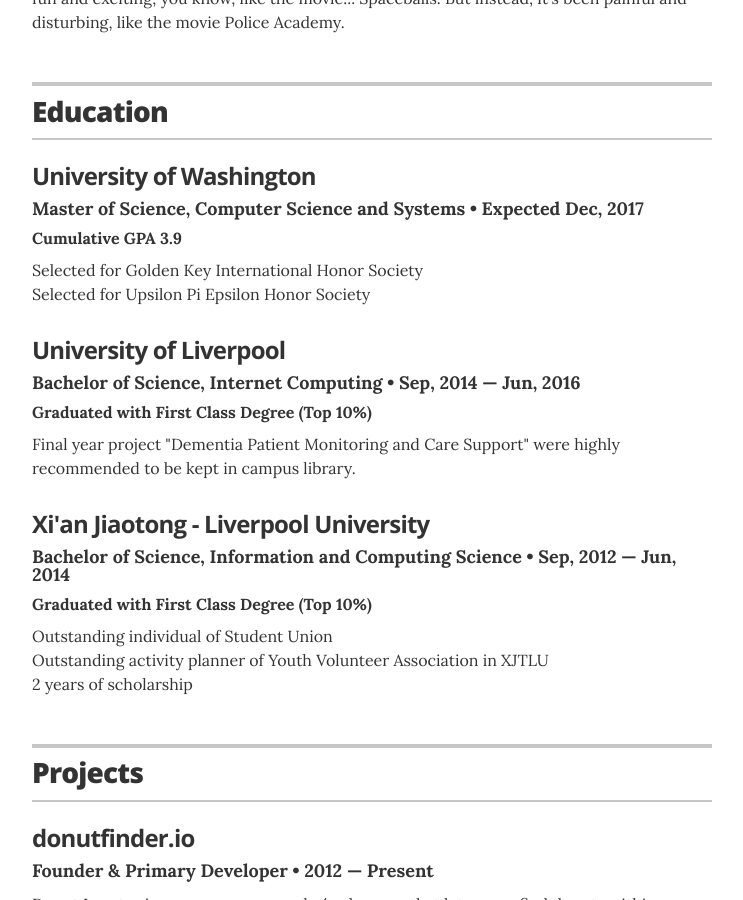
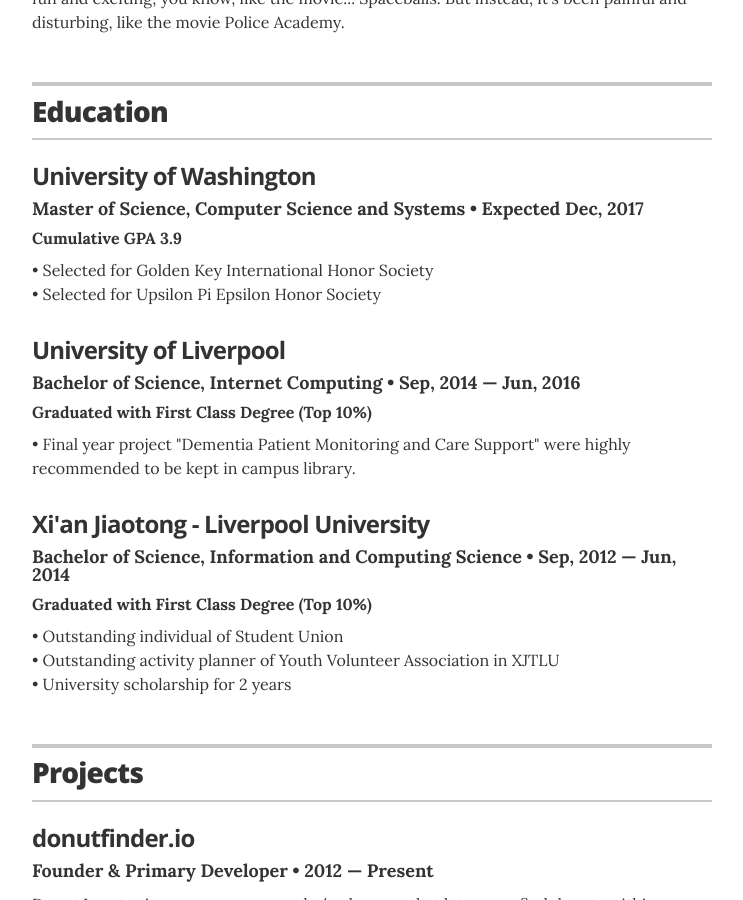
Before and after one commit to Yuyang105/Yuyang105.github.io, a Jekyll site: the page built from index.html, in a window 1280 px wide and 900 px high, scrolled down 1161 px. Shown: the whole window, without its empty margins (268-1011 px from the left). Built offline with Jekyll 4.4.1, drawn with Linux system fonts in a browser that asks for light colours.

Commit message:
Update education.yml

```diff
--- a/_data/education.yml
+++ b/_data/education.yml
@@ -3,18 +3,18 @@
   uni: University of Washington
   year: Expected Dec, 2017
   awards: Cumulative GPA 3.9
-  summary: Selected for Golden Key International Honor Society <br /> Selected for Upsilon Pi Epsilon Honor Society
+  summary: • Selected for Golden Key International Honor Society <br /> • Selected for Upsilon Pi Epsilon Honor Society
 
 # UoL
 - degree: Bachelor of Science, Internet Computing
   uni: University of Liverpool
   year: Sep, 2014 &mdash; Jun, 2016
   awards: Graduated with First Class Degree (Top 10%)
-  summary: Final year project "Dementia Patient Monitoring and Care Support" were highly recommended to be kept in campus library.
+  summary: • Final year project "Dementia Patient Monitoring and Care Support" were highly recommended to be kept in campus library.
 
 # XJTLU
 - degree: Bachelor of Science, Information and Computing Science
   uni: Xi'an Jiaotong - Liverpool University
   year: Sep, 2012 &mdash; Jun, 2014
   awards: Graduated with First Class Degree (Top 10%)
-  summary: Outstanding individual of Student Union <br /> Outstanding activity planner of Youth Volunteer Association in XJTLU <br /> 2 years of scholarship
+  summary: • Outstanding individual of Student Union <br /> • Outstanding activity planner of Youth Volunteer Association in XJTLU <br /> • University scholarship for 2 years
```
